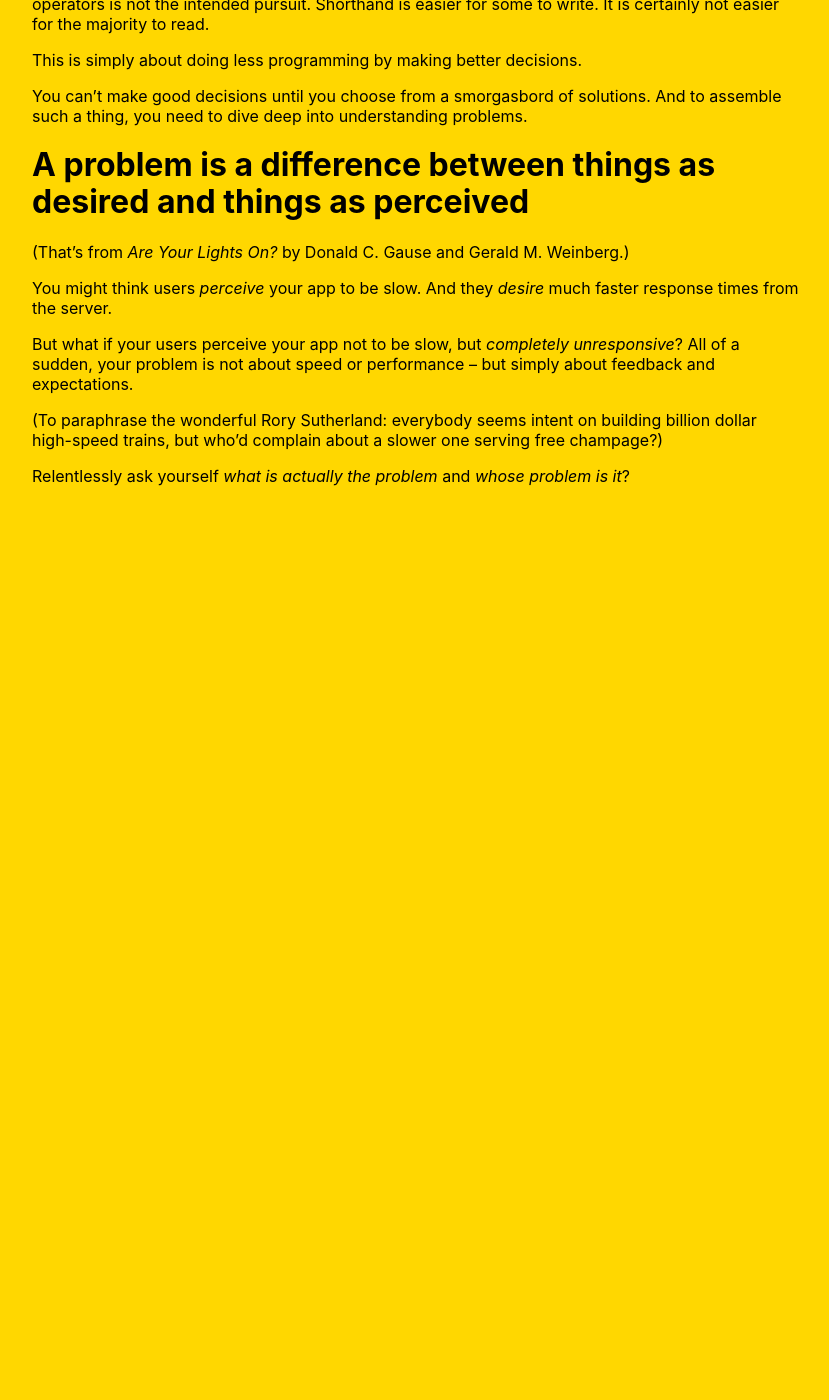
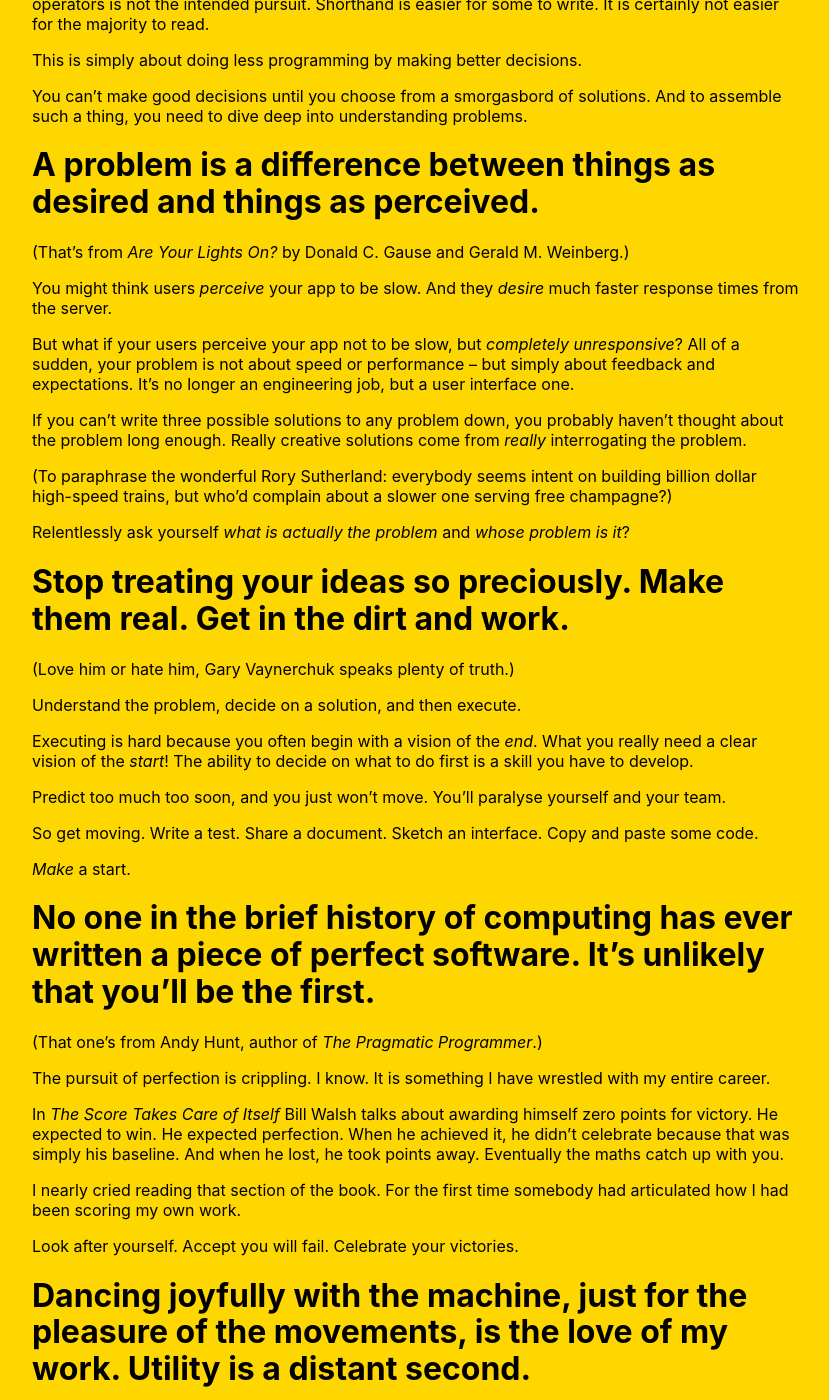
Before and after one commit to christhesoul/christhesoul.github.io, a Jekyll site: the page built from index.md, in a window 1280 px wide and 1400 px high, scrolled down 2101 px. Shown: the whole window, without its empty margins (96-925 px from the left). Built offline with Jekyll 4.4.1, drawn with Linux system fonts in a browser that asks for light colours; nearby versions of some CDN libraries; before the commit the page ends 2731 px from its top, so only the background shows below that; some of the changed text lies outside the part shown.

Commit message:
finishing the first draft of the eassy

```diff
--- a/index.md
+++ b/index.md
@@ -62,14 +62,56 @@ This is simply about doing less programming by making better decisions.
 
 You can't make good decisions until you choose from a smorgasbord of solutions. And to assemble such a thing, you need to dive deep into understanding problems.
 
-# A problem is a difference between things as desired and things as perceived
+# A problem is a difference between things as desired and things as perceived.
 
 (That's from _Are Your Lights On?_ by Donald C. Gause and Gerald M. Weinberg.)
 
 You might think users _perceive_ your app to be slow. And they _desire_ much faster response times from the server.
 
-But what if your users perceive your app not to be slow, but _completely unresponsive_? All of a sudden, your problem is not about speed or performance – but simply about feedback and expectations.
+But what if your users perceive your app not to be slow, but _completely unresponsive_? All of a sudden, your problem is not about speed or performance – but simply about feedback and expectations. It's no longer an engineering job, but a user interface one.
 
-(To paraphrase the wonderful Rory Sutherland: everybody seems intent on building billion dollar high-speed trains, but who'd complain about a slower one serving free champage?)
+If you can't write three possible solutions to any problem down, you probably haven't thought about the problem long enough. Really creative solutions come from _really_ interrogating the problem.
+
+(To paraphrase the wonderful Rory Sutherland: everybody seems intent on building billion dollar high-speed trains, but who'd complain about a slower one serving free champagne?)
 
 Relentlessly ask yourself _what is actually the problem_ and _whose problem is it_?
+
+# Stop treating your ideas so preciously. Make them real. Get in the dirt and work.
+
+(Love him or hate him, Gary Vaynerchuk speaks plenty of truth.)
+
+Understand the problem, decide on a solution, and then execute.
+
+Executing is hard because you often begin with a vision of the _end_. What you really need a clear vision of the _start_! The ability to decide on what to do first is a skill you have to develop.
+
+Predict too much too soon, and you just won't move. You'll paralyse yourself and your team.
+
+So get moving. Write a test. Share a document. Sketch an interface. Copy and paste some code.
+
+_Make_ a start.
+
+# No one in the brief history of computing has ever written a piece of perfect software. It's unlikely that you'll be the first.
+
+(That one's from Andy Hunt, author of _The Pragmatic Programmer_.)
+
+The pursuit of perfection is crippling. I know. It is something I have wrestled with my entire career.
+
+In _The Score Takes Care of Itself_ Bill Walsh talks about awarding himself zero points for victory. He expected to win. He expected perfection. When he achieved it, he didn't celebrate because that was simply his baseline. And when he lost, he took points away. Eventually the maths catch up with you.
+
+I nearly cried reading that section of the book. For the first time somebody had articulated how I had been scoring my own work.
+
+Look after yourself. Accept you will fail. Celebrate your victories.
+
+# Dancing joyfully with the machine, just for the pleasure of the movements, is the love of my work. Utility is a distant second.
+
+(That's DHH. Creator of Ruby on Rails.)
+
+Writing software, building products, and growing businesses isn't easy. And there will be bad days. But the good days should outweigh the bad ones significantly.
+
+There is serious pleasure and satisfaction in building functional things that others can use.
+
+But a world full of function and no joy is not one I choose to live in.
+
+Nothing motivates me like finding joy in the thing I am doing. And when I'm motivated, I know I'll find a way to make the change easy.
+
+And then make the easy change.
```
